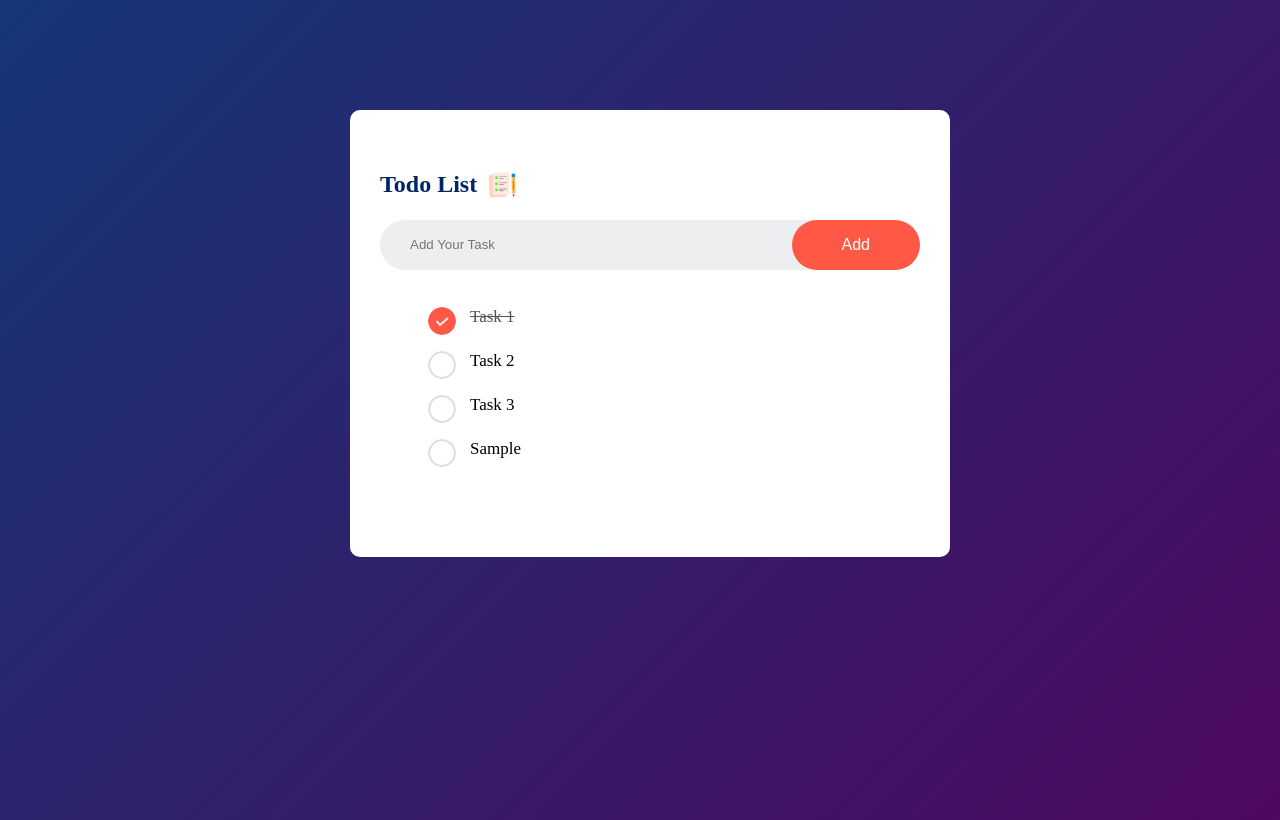
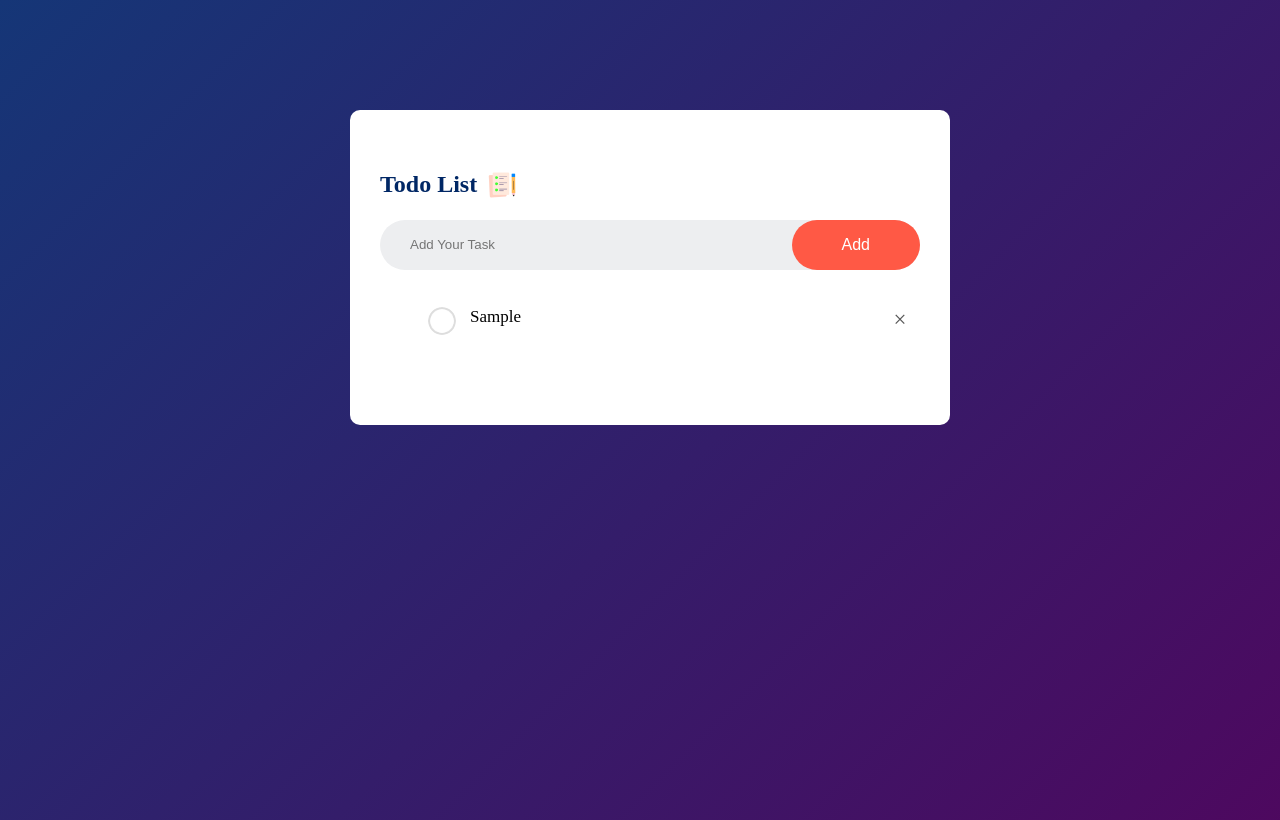
Before and after one commit to karthickprabakaran/HTML-CSS-JS-practice, a plain HTML site: page todo/index.html in a window 1280 px wide. Both pictures are taken after typing "Sample" into the empty fields and a click on the button "Add". Drawn offline with Linux system fonts and the light colour scheme.

Commit message:
completed the app with the function to store the data and retrive that from the local storage

```diff
--- a/todo/index.html
+++ b/todo/index.html
@@ -19,15 +19,11 @@
         <button type="submit" onclick="addTask()"> Add</button>
       </div>
       <ul id="list-container">
-        <li class="checked">Task 1</li>
-        <li>Task 2</li>
-        <li>Task 3</li>
       </ul>
+
     </div>
 
-  </div>
-
-  <script src="./index.js"></script>
+    <script src="./index.js"></script>
 
 
 </html>
--- a/todo/index.js
+++ b/todo/index.js
@@ -13,7 +13,36 @@ function addTask() {
     let li = document.createElement("li");
     li.innerHTML = inputBox.value;
     listContainer.appendChild(li);
+    let span = document.createElement("span");
+    span.innerHTML = "\u00d7";
+    li.appendChild(span);
   }
+  saveData();
 
   inputBox.value = "";
 }
+
+
+
+listContainer.addEventListener("click", function(e) {
+  if (e.target.tagName === "LI") {
+    e.target.classList.toggle("checked");
+    saveData();
+  } else if (e.target.tagName === "SPAN") {
+    e.target.parentElement.remove();
+    saveData();
+  }
+})
+
+function saveData() {
+  localStorage.setItem("data", listContainer.innerHTML);
+}
+
+
+function loadData() {
+  listContainer.innerHTML = localStorage.getItem("data");
+}
+
+
+
+loadData();
--- a/todo/style.css
+++ b/todo/style.css
@@ -96,3 +96,21 @@ ul li.checked {
 ul li.checked::before {
   background-image: url(images/checked.png);
 }
+
+ul li span {
+  position: absolute;
+  right: 0;
+  top: 5px;
+  width: 40px;
+  height: 40px;
+  font-size: 23px;
+  color: #555;
+  line-height: 40px;
+  text-align: center;
+  border-radius: 50%;
+}
+
+
+ul li span:hover {
+  background: #edeef0;
+}
```
